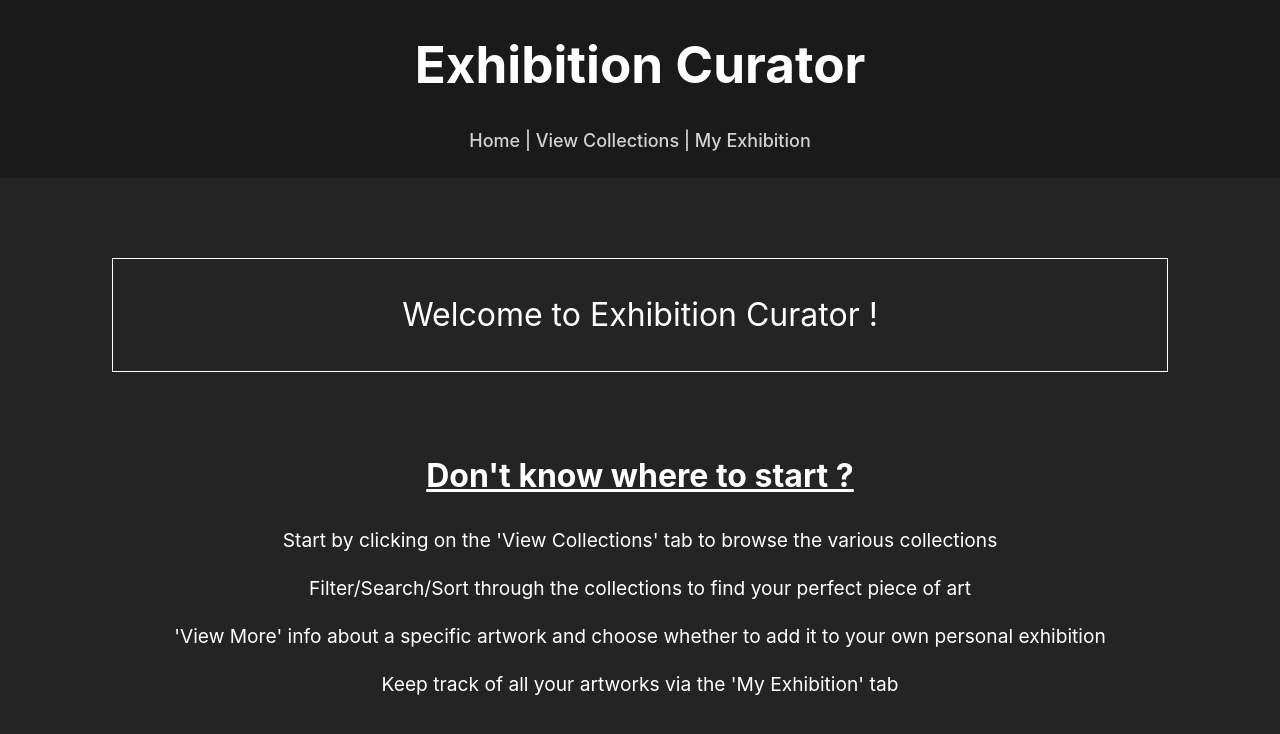
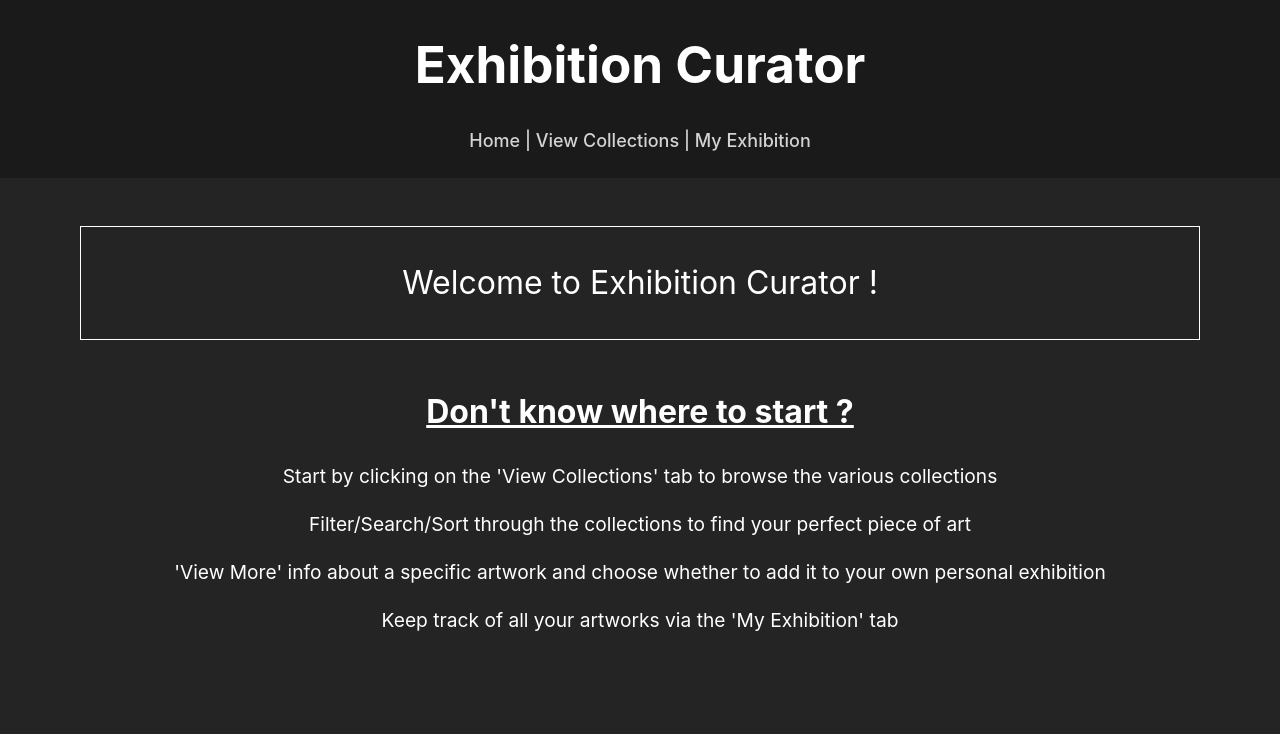
Before and after one commit to Pirkhs/Exhibition-Curator, a React (Vite) app: page / in a window 1280 px wide. Shown: the top 734 px of the page. Built offline with nearby package versions, Linux system fonts and the light colour scheme; no server answers.

Commit message:
fix for redirecting on live version

```diff
--- a/package.json
+++ b/package.json
@@ -7,7 +7,8 @@
     "dev": "vite",
     "build": "vite build",
     "lint": "eslint .",
-    "preview": "vite preview"
+    "preview": "vite preview",
+    "host": "vite --host"
   },
   "dependencies": {
     "axios": "^1.7.7",
--- a/src/components/Home.jsx
+++ b/src/components/Home.jsx
@@ -6,11 +6,13 @@ export default function Home () {
         <summary className="single-text-center">
             <p> Welcome to Exhibition Curator ! </p>
         </summary>
-        <h2> Don't know where to start ? </h2>
-        <p> Start by clicking on the 'View Collections' tab to browse the various collections</p>
-        <p> Filter/Search/Sort through the collections to find your perfect piece of art</p>
-        <p> 'View More' info about a specific artwork and choose whether to add it to your own personal exhibition </p>
-        <p> Keep track of all your artworks via the 'My Exhibition' tab </p>
+        <div className="introduction">
+            <h2> Don't know where to start ? </h2>
+            <p> Start by clicking on the 'View Collections' tab to browse the various collections</p>
+            <p> Filter/Search/Sort through the collections to find your perfect piece of art</p>
+            <p> 'View More' info about a specific artwork and choose whether to add it to your own personal exhibition </p>
+            <p> Keep track of all your artworks via the 'My Exhibition' tab </p>
+        </div>
     </div>
     )
 }
--- a/src/styles/App.css
+++ b/src/styles/App.css
@@ -16,10 +16,15 @@ main {
     font-size: xx-large;
     text-align: center;
     border: 1px solid white;
-    margin: 5rem;
+    margin: 3rem;
 }
 
 .home {
     text-align: center;
     font-size: larger;
 }
+
+.introduction {
+    margin-top: auto;
+    margin-bottom: auto;
+}
--- a/src/styles/Modal.css
+++ b/src/styles/Modal.css
@@ -9,6 +9,7 @@
 }
 
 .modal {
+    text-align: center;
     display: flex;
     flex-direction: column;
     z-index: 1010;
@@ -22,7 +23,7 @@
     border: 1px solid black;
     box-shadow: 2px 3px 5px black;
     border-radius: 5%;
-    padding: 5%;
+    padding: 2%;
 }
 
 .modal-heading {
@@ -30,8 +31,8 @@
     font-size: xx-large;
 }
 
-
 .button {
+    border: 1px solid black;
     color: white;
     margin: 2%;
 }
--- a/src/styles/SingleObject.css
+++ b/src/styles/SingleObject.css
@@ -4,7 +4,7 @@
 
 .single-object {
     margin: auto;
-    width: 45%;
+    max-width: fit-content;
 }
 
 li {
```
Also changed, not shown: 1 other file (tests, documents, lock files or other folders).
